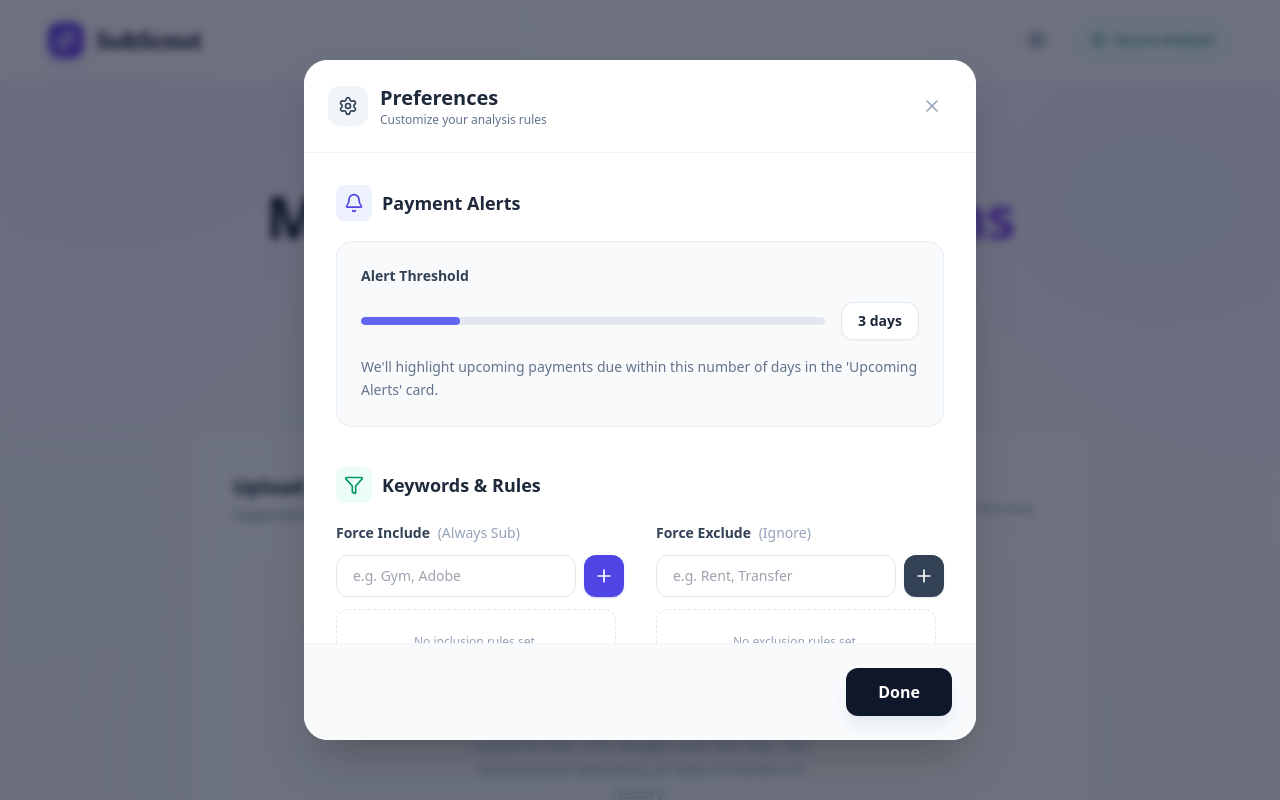
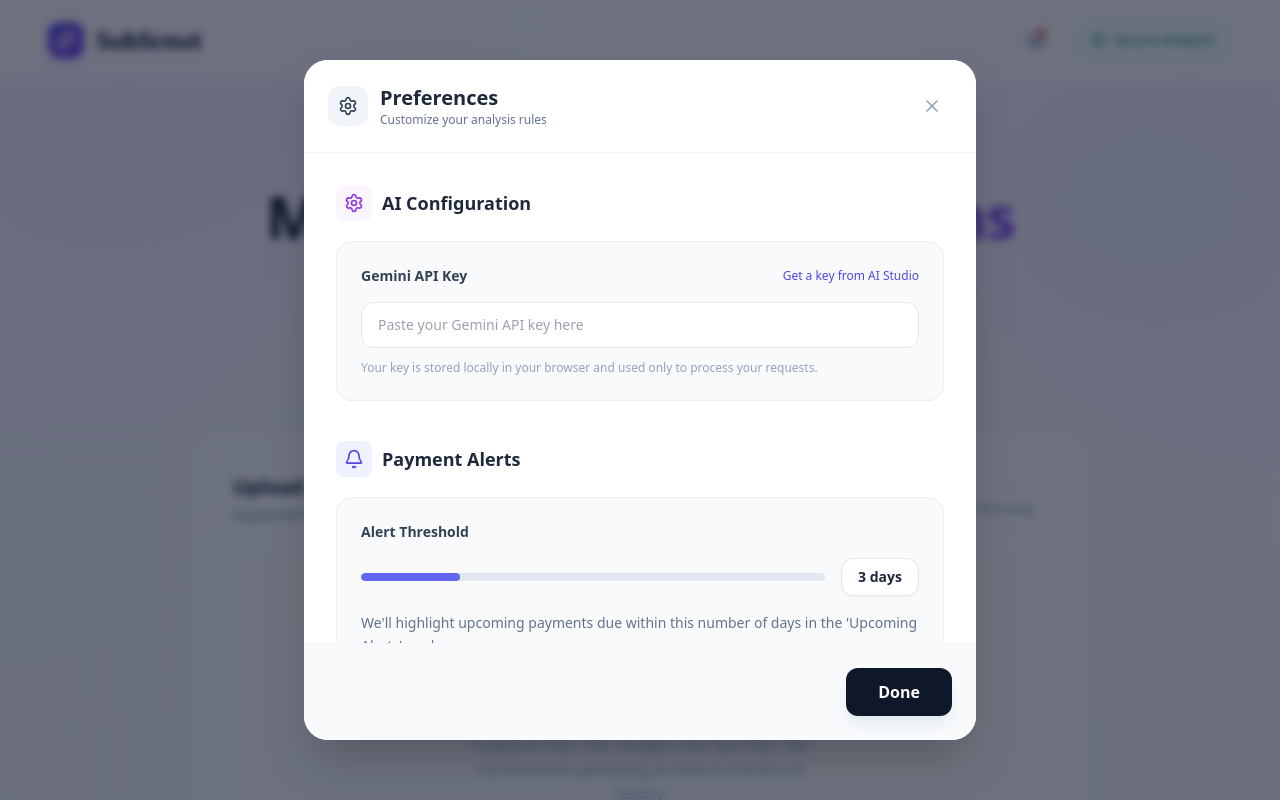
Before and after one commit to vinayanand3/Check-Subscriptions, a React (Vite) app: page / in a window 1280 px wide. Both pictures are taken after a click on the button "API Key required". Shown: the top 800 px of the page. Built offline with nearby package versions, Linux system fonts and the light colour scheme.

Commit message:
feat: add user-provided API key support with localStorage persistence

```diff
--- a/App.tsx
+++ b/App.tsx
@@ -16,15 +16,38 @@ const App: React.FC = () => {
   const [error, setError] = useState<string | null>(null);
   const [isSettingsOpen, setIsSettingsOpen] = useState(false);
 
-  // Default Settings
-  const [settings, setSettings] = useState<AnalysisSettings>({
-    includeKeywords: [],
-    excludeKeywords: [],
-    alertThresholdDays: 3
+  // Load settings from localStorage or use defaults
+  const [settings, setSettings] = useState<AnalysisSettings>(() => {
+    const saved = localStorage.getItem('subscout_settings');
+    if (saved) {
+      try {
+        return JSON.parse(saved);
+      } catch (e) {
+        console.error("Failed to parse saved settings", e);
+      }
+    }
+    return {
+      includeKeywords: [],
+      excludeKeywords: [],
+      alertThresholdDays: 3,
+      apiKey: ''
+    };
   });
+
+  // Save settings whenever they change
+  React.useEffect(() => {
+    localStorage.setItem('subscout_settings', JSON.stringify(settings));
+  }, [settings]);
 
   const handleAnalyze = async () => {
     if (files.length < 3) return;
+
+    // Check for API Key
+    if (!settings.apiKey && !process.env.API_KEY) {
+      setError("Please add your Gemini API Key in settings to start the analysis.");
+      setIsSettingsOpen(true);
+      return;
+    }
 
     setIsAnalyzing(true);
     setError(null);
@@ -76,12 +99,14 @@ const App: React.FC = () => {
              <button
                onClick={() => setIsSettingsOpen(true)}
                className="p-2.5 text-slate-500 hover:bg-slate-100 rounded-full transition-all duration-200 relative hover:text-indigo-600"
-               title="Settings & Preferences"
+               title={!settings.apiKey ? "API Key required" : "Settings & Preferences"}
              >
                <Settings className="w-5 h-5" />
-               {(settings.includeKeywords.length > 0 || settings.excludeKeywords.length > 0) && (
+               {!settings.apiKey ? (
+                 <span className="absolute top-2 right-2.5 w-2.5 h-2.5 bg-red-500 rounded-full ring-2 ring-white animate-pulse"></span>
+               ) : (settings.includeKeywords.length > 0 || settings.excludeKeywords.length > 0) ? (
                  <span className="absolute top-2 right-2.5 w-2 h-2 bg-indigo-500 rounded-full ring-2 ring-white"></span>
-               )}
+               ) : null}
              </button>
              <div className="hidden md:flex items-center gap-2 text-sm font-medium text-emerald-700 bg-emerald-50/80 backdrop-blur-sm px-4 py-2 rounded-full border border-emerald-100 shadow-sm">
                 <ShieldCheck className="w-4 h-4" />
--- a/components/SettingsModal.tsx
+++ b/components/SettingsModal.tsx
@@ -52,6 +52,41 @@ const SettingsModal: React.FC<SettingsModalProps> = ({ isOpen, onClose, settings
         </div>
 
         <div className="p-8 space-y-10 overflow-y-auto custom-scrollbar">
+          {/* API Key Configuration */}
+          <section>
+            <div className="flex items-center gap-2.5 mb-5">
+              <div className="p-2 bg-purple-50 rounded-lg text-purple-600">
+                  <Settings className="w-5 h-5" />
+              </div>
+              <h3 className="text-lg font-bold text-slate-800">AI Configuration</h3>
+            </div>
+            <div className="bg-slate-50 p-6 rounded-2xl border border-slate-200/60">
+              <div className="flex items-center justify-between mb-4">
+                <label className="text-sm font-semibold text-slate-700">
+                  Gemini API Key
+                </label>
+                <a
+                  href="https://aistudio.google.com/app/apikey"
+                  target="_blank"
+                  rel="noopener noreferrer"
+                  className="text-xs text-indigo-600 hover:text-indigo-700 font-medium flex items-center gap-1"
+                >
+                  Get a key from AI Studio
+                </a>
+              </div>
+              <input
+                type="password"
+                value={settings.apiKey || ''}
+                onChange={(e) => setSettings(prev => ({ ...prev, apiKey: e.target.value }))}
+                placeholder="Paste your Gemini API key here"
+                className="w-full px-4 py-3 bg-white border border-slate-200 rounded-xl text-sm focus:outline-none focus:ring-2 focus:ring-indigo-500 focus:border-transparent transition-all"
+              />
+              <p className="text-xs text-slate-400 mt-3">
+                Your key is stored locally in your browser and used only to process your requests.
+              </p>
+            </div>
+          </section>
+
           {/* Notifications */}
           <section>
             <div className="flex items-center gap-2.5 mb-5">
--- a/services/geminiService.ts
+++ b/services/geminiService.ts
@@ -6,9 +6,9 @@ const MODEL_NAME = "gemini-3-flash-preview";
 
 export const analyzeBankStatements = async (files: File[], settings: AnalysisSettings): Promise<AnalysisResult> => {
   try {
-    const apiKey = process.env.API_KEY;
+    const apiKey = settings.apiKey || process.env.API_KEY;
     if (!apiKey) {
-      throw new Error("API Key not found in environment variables.");
+      throw new Error("No API Key found. Please provide an API key in the settings menu.");
     }
 
     const ai = new GoogleGenAI({ apiKey });
--- a/types.ts
+++ b/types.ts
@@ -35,6 +35,7 @@ export interface FileWithPreview extends File {
 }
 
 export interface AnalysisSettings {
+  apiKey?: string;
   includeKeywords: string[];
   excludeKeywords: string[];
   alertThresholdDays: number;
```
